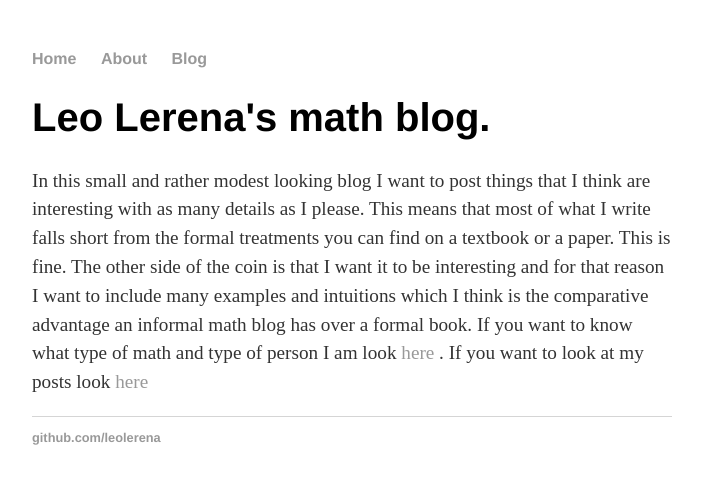
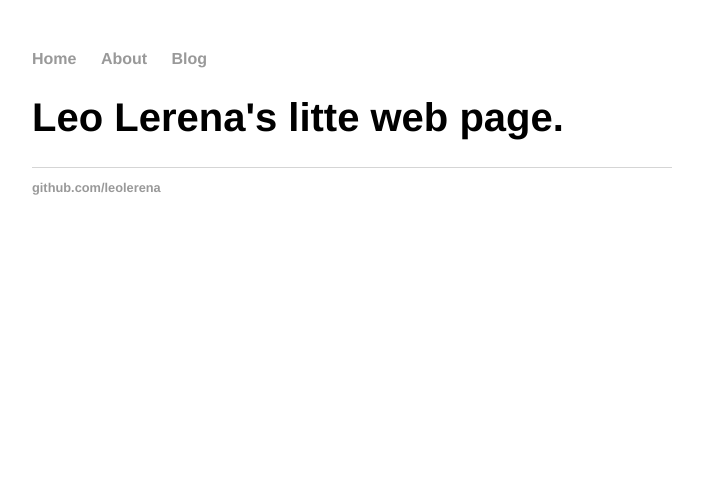
Before and after one commit to leolerena/leolerena.github.io, a Jekyll site: the page built from index.html, in a window 1280 px wide. Shown: the top 484 px of the page, without its empty margins (288-989 px from the left). Built offline with Jekyll 4.4.1, drawn with Linux system fonts in a browser that asks for light colours.

Commit message:
Update index.html

```diff
--- a/index.html
+++ b/index.html
@@ -3,7 +3,6 @@ layout: default
 title: Mini blog secreto sobre matemática.
 ---
 <div class="blurb">
-	<h1>Leo Lerena's math blog.</h1>
-	<p> In this small and rather modest looking blog I want to post things that I think are interesting with as many details as I please. This means that most of what I write falls short from the formal treatments you can find on a textbook or a paper. This is fine. The other side of the coin is that I want it to be interesting and for that reason I want to include many examples and intuitions which I think is the comparative advantage an informal math blog has over a formal book.
-	If you want to know what type of math and type of person I am look <a href="/about"> here  </a>. If you want to look at my posts look <a href="/blog"> here </a> </p>
+	<h1>Leo Lerena's litte web page.</h1>
+	<p> </a> </p>
 </div><!-- /.blurb -->
```
